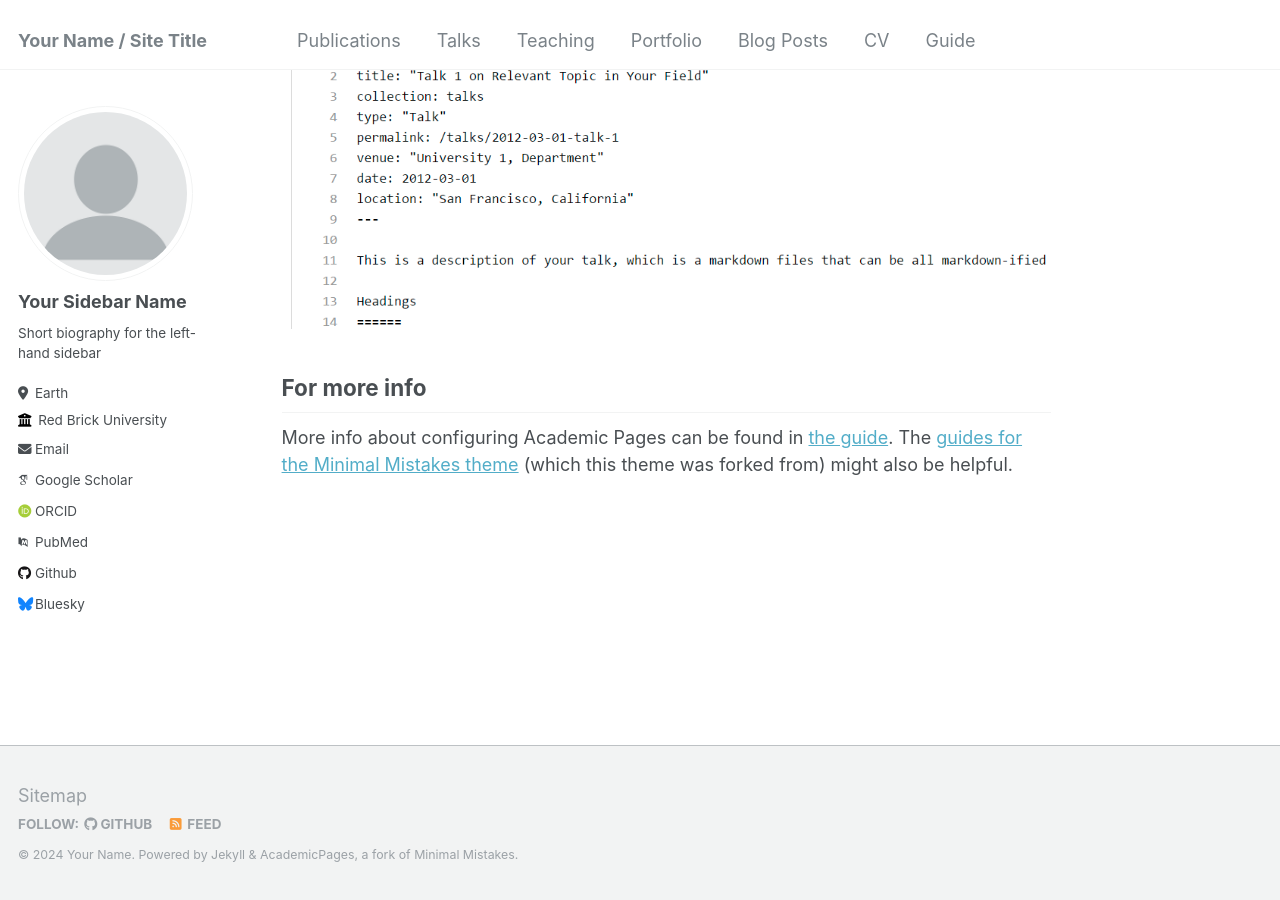
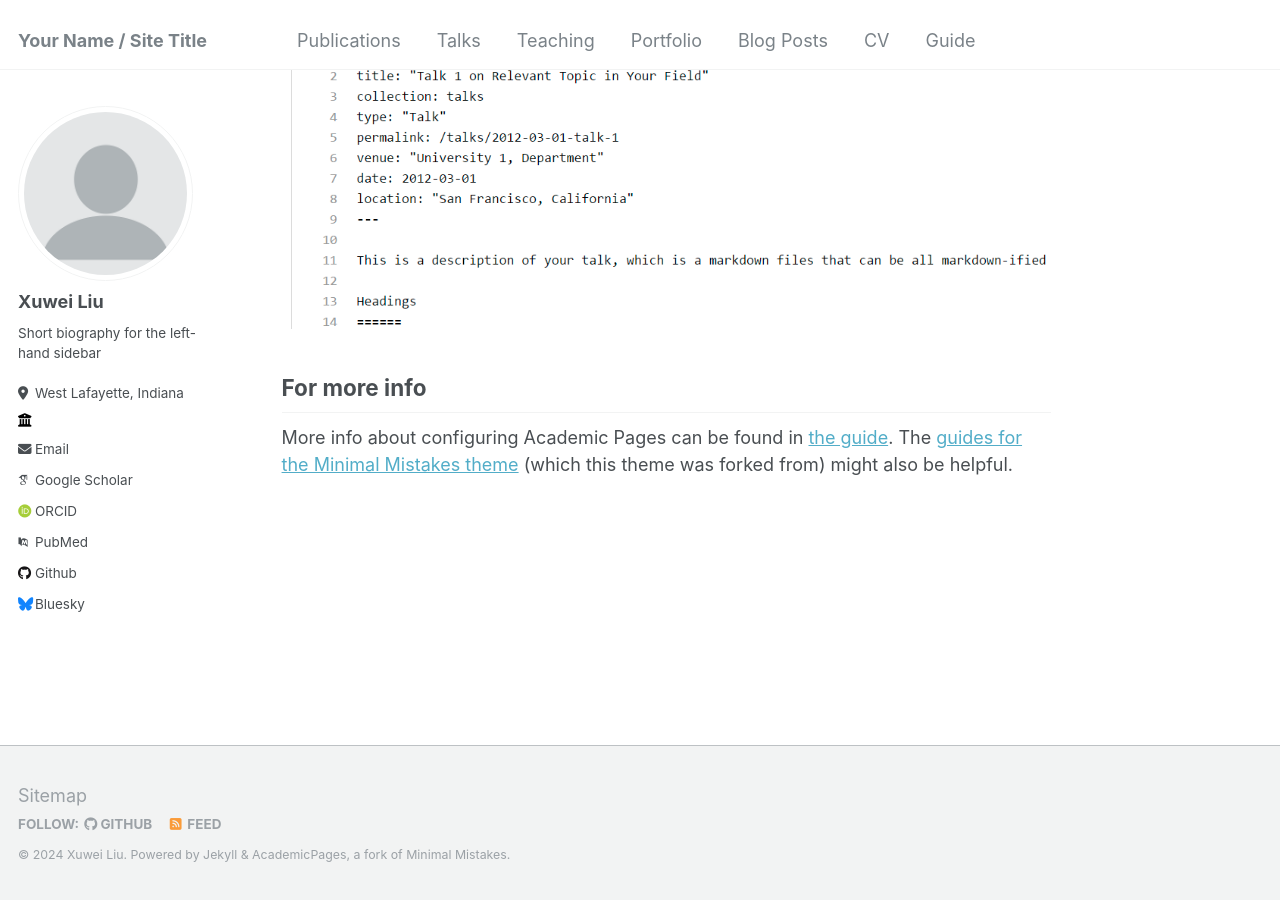
Before and after one commit to shellwayxw/shellwayxw.github.io, a Jekyll site: the page built from _pages/about.md, in a window 1280 px wide and 900 px high, scrolled down 2660 px. Built offline with Jekyll 4.4.1, drawn with Linux system fonts in a browser that asks for light colours; some web fonts are replaced.

Commit message:
Update _config.yml

```diff
--- a/_config.yml
+++ b/_config.yml
@@ -10,11 +10,11 @@
 locale                   : "en-US"
 title                    : "Your Name / Site Title"
 title_separator          : "-"
-name                     : &name "Your Name"
-description              : &description "personal description"
-url                      : https://xuweiliu.github.io # the base hostname & protocol for your site e.g. "https://mmistakes.github.io"
+name                     : &name "Xuwei Liu"
+description              : &description "CS PhD candidate@Purdue"
+url                      : https://shellwayxw.github.io # the base hostname & protocol for your site e.g. "https://mmistakes.github.io"
 baseurl                  : "" # the subpath of your site, e.g. "/blog"
-repository               : "academicpages/academicpages.github.io"
+repository               : "shellwayxw/shellwayxw.github.io"
 
 # Site Author - The following control what appear as part of the author content on the side bar.
 #               If a field is blank the icon and link will not appear, otherwise it will be shown.
@@ -22,11 +22,11 @@ repository               : "academicpages/academicpages.github.io"
 author:
   # Biographic information
   avatar           : "profile.png"
-  name             : "Your Sidebar Name"
-  pronouns         : # example: "she/her"
+  name             : "Xuwei Liu"
+  pronouns         : # example: ""
   bio              : "Short biography for the left-hand sidebar"
-  location         : "Earth"
-  employer         : "Red Brick University"
+  location         : "West Lafayette, Indiana"
+  employer         : ""
   uri              : # URL
   email            : "none@example.org"
 
```
